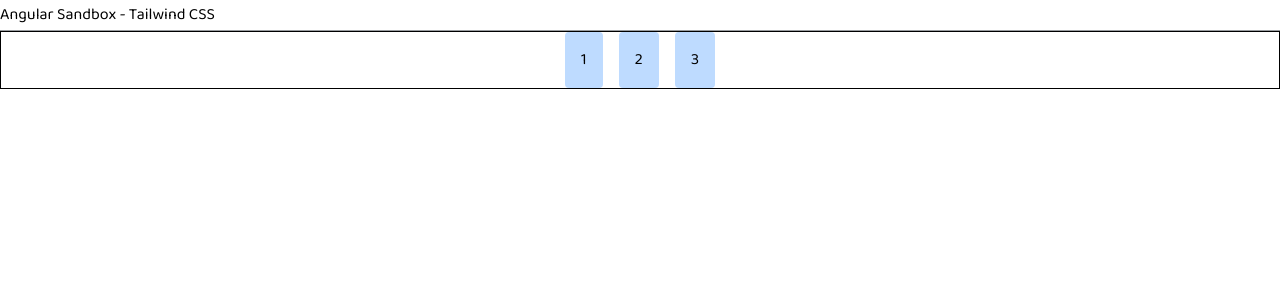
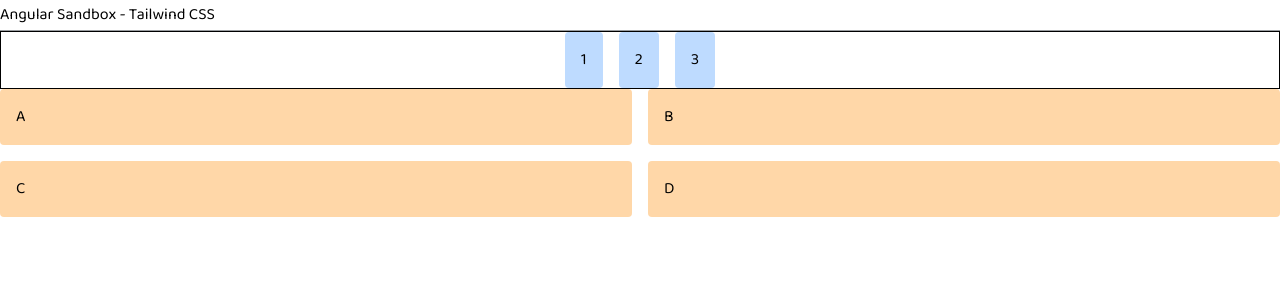
Before and after one commit to ozgursarikamis/angular-sandbox, an Angular app: page / in a window 1280 px wide. Shown: the top 300 px of the page. Built offline with nearby package versions, Linux system fonts and the light colour scheme.

Commit message:
grid grid-cols-2

```diff
--- a/src/app/practice-three/practice-three.component.html
+++ b/src/app/practice-three/practice-three.component.html
@@ -3,3 +3,10 @@
   <div class="rounded bg-blue-200 p-4">2</div>
   <div class="rounded bg-blue-200 p-4">3</div>
 </div>
+
+<div class="grid grid-cols-2 gap-4">
+  <div class="bg-orange-200 p-4 rounded">A</div>
+  <div class="bg-orange-200 p-4 rounded">B</div>
+  <div class="bg-orange-200 p-4 rounded">C</div>
+  <div class="bg-orange-200 p-4 rounded">D</div>
+</div>
```
